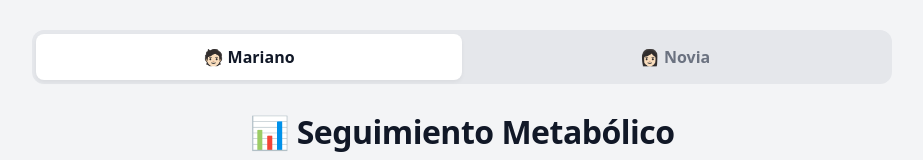
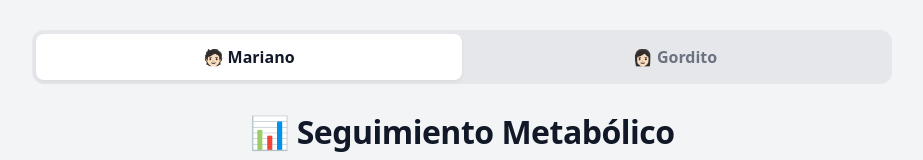
Before and after one commit to M4r14n023/seguimiento-metabolico, a React app in the folder frontend/: page / in a window 1280 px wide. Shown: the top 160 px of the page, without its empty margins (178-1101 px from the left). Built offline with nearby package versions, Linux system fonts and the light colour scheme; no server answers; the HTML template or start-up script is replaced by a standard one.

Commit message:
app +1 1.0

```diff
--- a/frontend/src/App.jsx
+++ b/frontend/src/App.jsx
@@ -207,8 +207,8 @@ function App() {
         <button className={`user-btn ${usuarioActivo === 'Mariano' ? 'active' : ''}`} onClick={() => setUsuarioActivo('Mariano')}>
           🧑🏻 Mariano
         </button>
-        <button className={`user-btn ${usuarioActivo === 'Novia' ? 'active' : ''}`} onClick={() => setUsuarioActivo('Novia')}>
-          👩🏻 Novia
+        <button className={`user-btn ${usuarioActivo === 'Gordito' ? 'active' : ''}`} onClick={() => setUsuarioActivo('Novia')}>
+          👩🏻 Gordito
         </button>
       </div>
 
```
